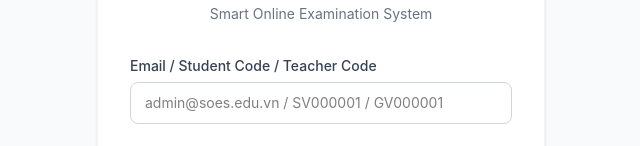
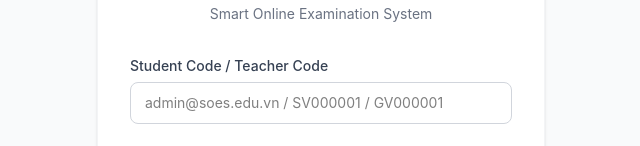
Before and after one commit to NguyenVuuu/smart-exam-system, a React (Vite) app in the folder fe/soes-fe/: page /login in a window 1280 px wide. Shown: the part 312-458 px from the top of the page, without its empty margins (319-959 px from the left). Built offline with nearby package versions, Linux system fonts and the light colour scheme; no server answers.

Commit message:
refactor: refactor prisma and logic login

```diff
--- a/fe/soes-fe/src/pages/auth/LoginPage.tsx
+++ b/fe/soes-fe/src/pages/auth/LoginPage.tsx
@@ -41,7 +41,7 @@ export default function LoginPage() {
           {/* Identifier */}
           <div>
             <label htmlFor="identifier" className="block text-sm font-medium text-gray-700 mb-1.5">
-              Email / Student Code / Teacher Code
+              Student Code / Teacher Code
             </label>
             <input
               {...register('identifier')}
```
Also changed, not shown: 1 other file (tests, documents, lock files or other folders).
